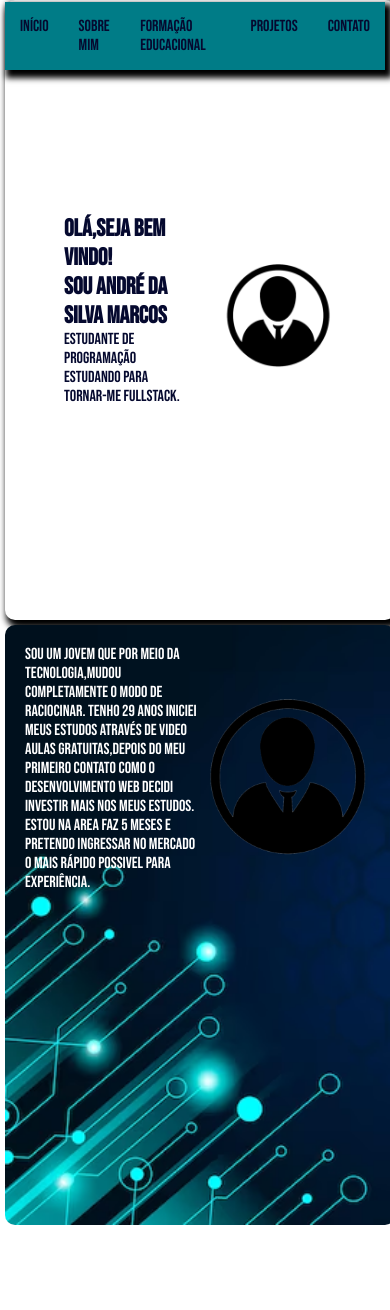
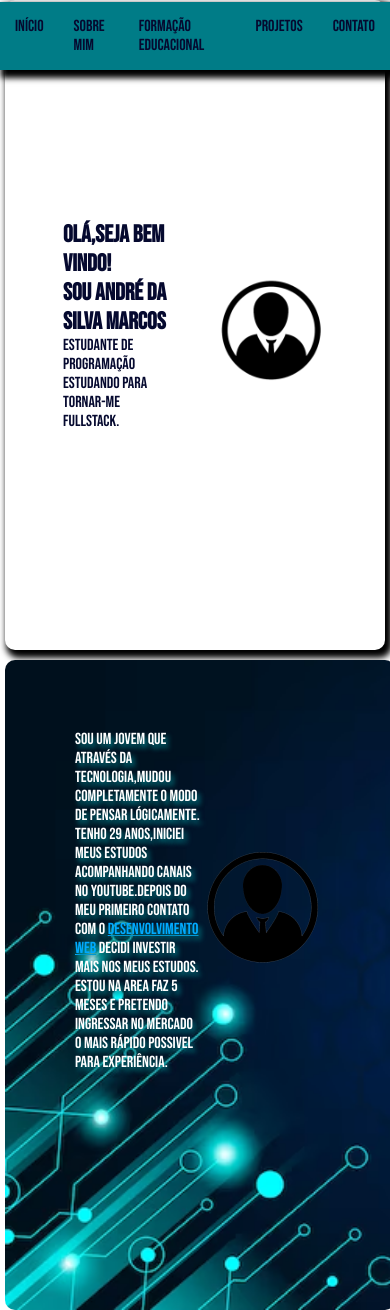
Before and after one commit to andremarcosI/Portif-lio1, a plain HTML site: page index.html in a window 390 px wide. Shown: the top 1310 px of the page. Drawn offline with Linux system fonts and the light colour scheme; a web font is replaced by a local one.

Commit message:
Responsividade

```diff
--- a/index.html
+++ b/index.html
@@ -2,7 +2,7 @@
 <head>
     <meta charset="UTF-8">
     <meta name="viewport" content="width=device-width, initial-scale=1.0">
-    <title>Document</title>
+    <title>Portifólio Pessoal(CV online)</title>
     <link rel="stylesheet" href="style.css">
 </head>
 <body>
@@ -33,13 +33,13 @@
 
             <div class="contant">
                <div class="text">
-                <p>Sou um jovem que por meio da tecnologia,mudou completamente o modo de raciocinar.
-                    Tenho 29 anos iniciei meus estudos através de video aulas gratuitas,depois do meu primeiro contato como o desenvolvimento web decidi investir mais nos meus estudos.
+                <p>Sou um jovem que através da tecnologia,mudou completamente o modo de pensar lógicamente.
+                    Tenho 29 anos,iniciei meus estudos acompanhando canais no youtube.Depois do meu primeiro contato com o <span class="red">Desenvolvimento web</span> decidi investir mais nos meus estudos.
                     </p>
                    <p> Estou na area faz 5 meses e pretendo ingressar no mercado o mais rápido possivel para experiência.</p>
                </div>
                 <div class="imagem2">
-                    <img src="/img/foto_perfil.png" alt="">
+                    <img src="/img/foto_perfil.png" alt="foto do ícone de usuário ">
                 </div>
             </div>
 
@@ -49,7 +49,9 @@
                 <div class="box">
                     <h3>Curso de Programador Web</h3>
                     <a href="#Certificado">
-                    <img src="/img/programador.png" alt="" style="width: 300px ; height: 168px;">
+                  <picture>
+                    <img src="/img/programador.png" alt="imagem de uma tag ilustrativa">
+                  </picture>
                     <p>Clique no certificado</p>
                     </a>
 
@@ -63,7 +65,6 @@
                 </div>
                 <div class="box">
                     <h3>Curso CSS: folhas de estilo</h3>
-
                     <a href="#certificado">
                             <img src="/img/css.jpg" alt="">
                         <p>Clique no certificado</p>
--- a/style.css
+++ b/style.css
@@ -1,16 +1,13 @@
 @import url('https://fonts.googleapis.com/css2?family=Bebas+Neue&family=Protest+Revolution&display=swap');
 *{
-    margin: 0;
-    padding: 0;
+    margin: 0px;
+    padding: 0px;
     box-sizing: border-box;
     font-family: "Bebas Neue", sans-serif;
-
-
 
 }
 /* Menu de navegação */
 nav{
-    height: 200px;
     width: 100%;
     position: fixed;
     margin-top: 2px;
@@ -19,15 +16,12 @@ nav{
 }
 
 nav ul{
+    width: 100%;
     list-style-type: none;
     background: rgb(0, 124, 135);
     display: flex;
-    justify-content: space-around;
-    margin: auto 5px;
+    justify-content: space-around;box-shadow: 4px 5px 6px 3px black;
 
-}
-ul{
-    box-shadow: 4px 5px 6px 3px black;
 }
 
 li a{
@@ -46,8 +40,8 @@ li:hover a{
 
 /* Conteúdo inicial */
 #container{
-    width: 100%;
-    height: 620px;
+    height: 650px;
+    flex-wrap: wrap;
     display: flex;
     justify-content: center;
     align-items: center;
@@ -71,22 +65,31 @@ li:hover a{
 }
 img{
     width: 100%;
+    margin: 0 auto;
 
 }
 
 /* Sobre mim */
 #sobre{
+    height: 650px;
     width: 100%;
     background-image: url(/img/background.avif);
     background-size: cover;
     background-repeat: no-repeat;
-    height: 600px;
     border-radius: 10px;
+    padding: 50px;
     margin:auto 5px;
-    color: white;
-    margin-top: 5px;
+    color: #fff;
+    text-shadow: 3px 4px 5px rgb(0, 124, 135);
+    margin-top: 10px;
+    align-items:center ;
 }
 
+
+.red{
+    color:rgb(0, 170, 255);
+    text-decoration: underline;
+}
 .contant{
     width: 100%;
     display: flex;
```
Lines whose indentation alone changed are shown as unchanged.
